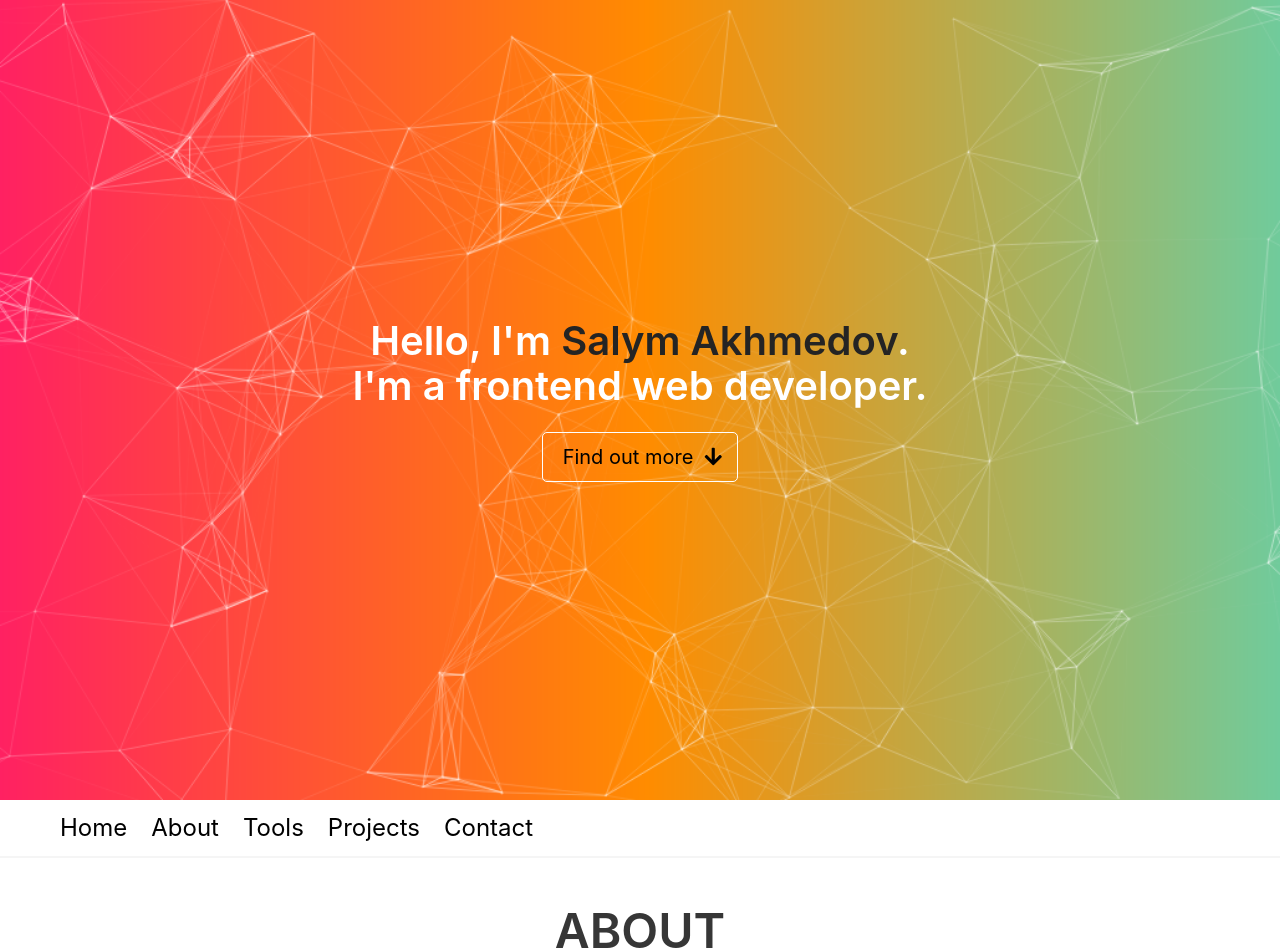
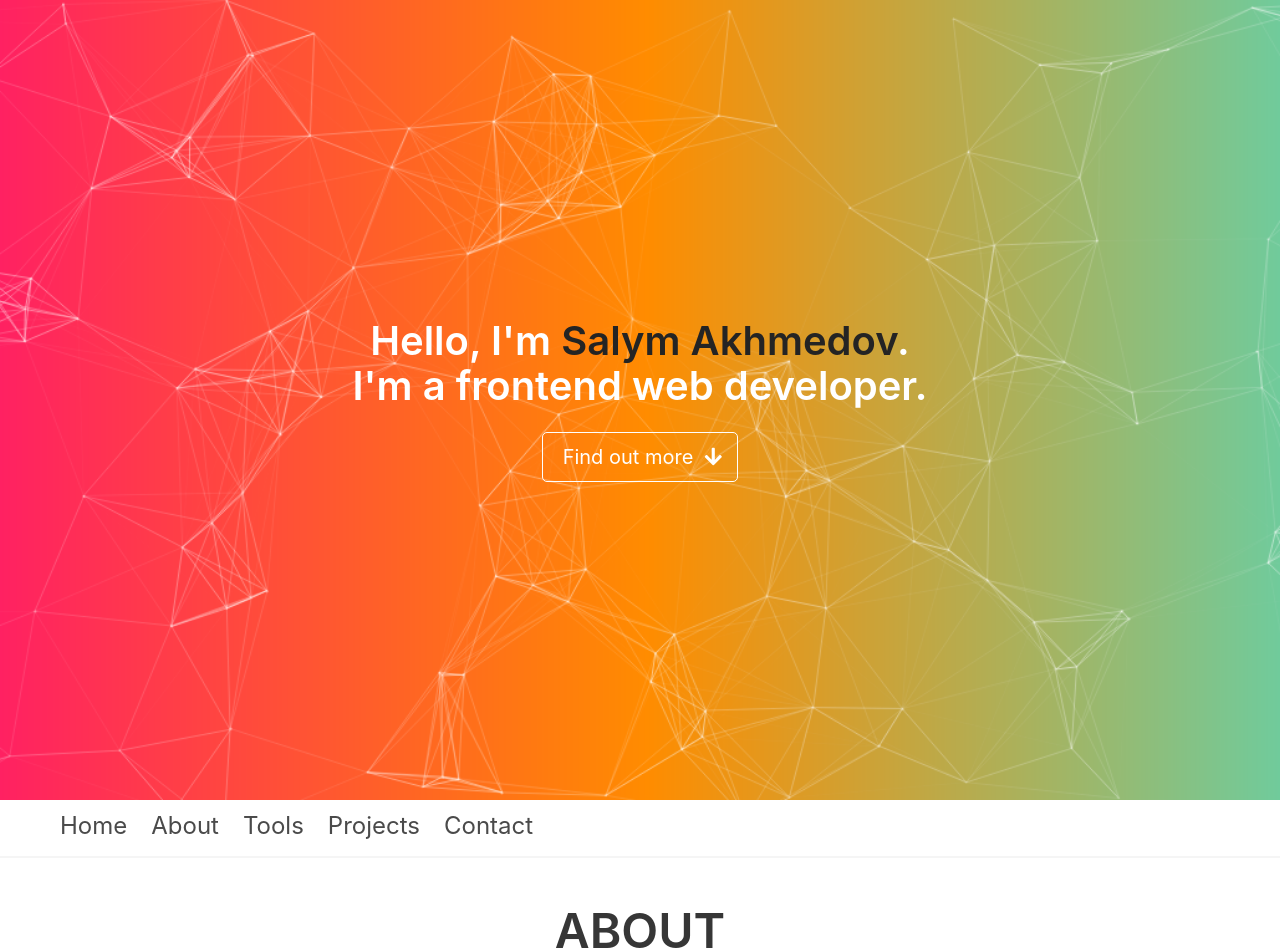
Before and after one commit to salymk/salym-portfolio, a React (Create React App) app: page / in a window 1280 px wide. Shown: the top 952 px of the page. Built offline with nearby package versions, Linux system fonts and the light colour scheme.

Commit message:
Wrapped link tag around the nav items

```diff
--- a/src/sections/header/Hero.js
+++ b/src/sections/header/Hero.js
@@ -14,7 +14,6 @@ const Hero = () => {
 						I'm a frontend web developer.
 					</h1>
 
-					<a className='button is-white is-outlined is-size-5-tablet'>
 					<Link
 						activeClass='active'
 						to='about'
@@ -22,12 +21,13 @@ const Hero = () => {
 						smooth={true}
 						offset={-100}
 						duration={500}>
+						<a className='button is-white is-outlined is-size-5-tablet'>
 							<span>Find out more</span>
 							<span className='icon is-small'>
 								<i className='fas fa-arrow-down'></i>
 							</span>
+						</a>
 					</Link>
-					</a>
 				</div>
 			</div>
 		</section>
--- a/src/sections/header/Navbar.js
+++ b/src/sections/header/Navbar.js
@@ -20,7 +20,6 @@ const Navbar = () => {
 			</div>
 			<div className='navbar-menu'>
 				<div className='navbar-start is-size-4-tablet ml-6'>
-					<a className='navbar-item'>
 					<Link
 						activeClass='active'
 						to='home'
@@ -28,10 +27,9 @@ const Navbar = () => {
 						smooth={true}
 						offset={-100}
 						duration={1000}>
-							Home
+						<a className='navbar-item'>Home</a>
 					</Link>
-					</a>
-					<a className='navbar-item'>
+
 					<Link
 						activeClass='active'
 						to='about'
@@ -39,10 +37,9 @@ const Navbar = () => {
 						smooth={true}
 						offset={-100}
 						duration={1000}>
-							About
+						<a className='navbar-item'>About</a>
 					</Link>
-					</a>
-					<a className='navbar-item'>
+
 					<Link
 						activeClass='active'
 						to='tools'
@@ -50,10 +47,8 @@ const Navbar = () => {
 						smooth={true}
 						offset={-100}
 						duration={1000}>
-							Tools
+						<a className='navbar-item'>Tools</a>
 					</Link>
-					</a>
-					<a className='navbar-item'>
 					<Link
 						activeClass='active'
 						to='projects'
@@ -61,10 +56,8 @@ const Navbar = () => {
 						smooth={true}
 						offset={-100}
 						duration={1000}>
-							Projects
+						<a className='navbar-item'>Projects</a>
 					</Link>
-					</a>
-					<a className='navbar-item'>
 					<Link
 						activeClass='active'
 						to='contact'
@@ -72,9 +65,8 @@ const Navbar = () => {
 						smooth={true}
 						offset={-100}
 						duration={1000}>
-							Contact
+						<a className='navbar-item'>Contact</a>
 					</Link>
-					</a>
 				</div>
 			</div>
 		</nav>
```
Lines whose indentation alone changed are shown as unchanged.
